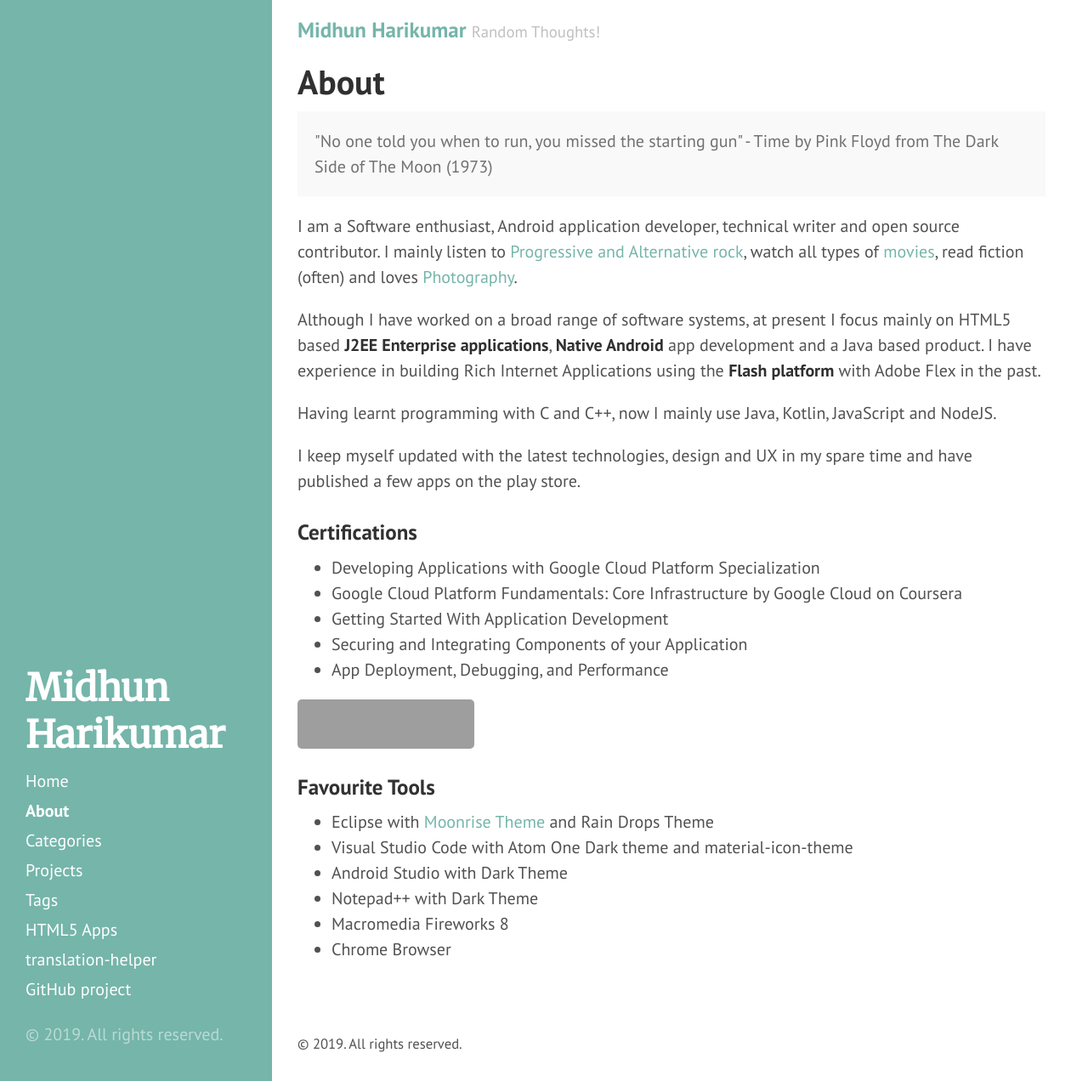
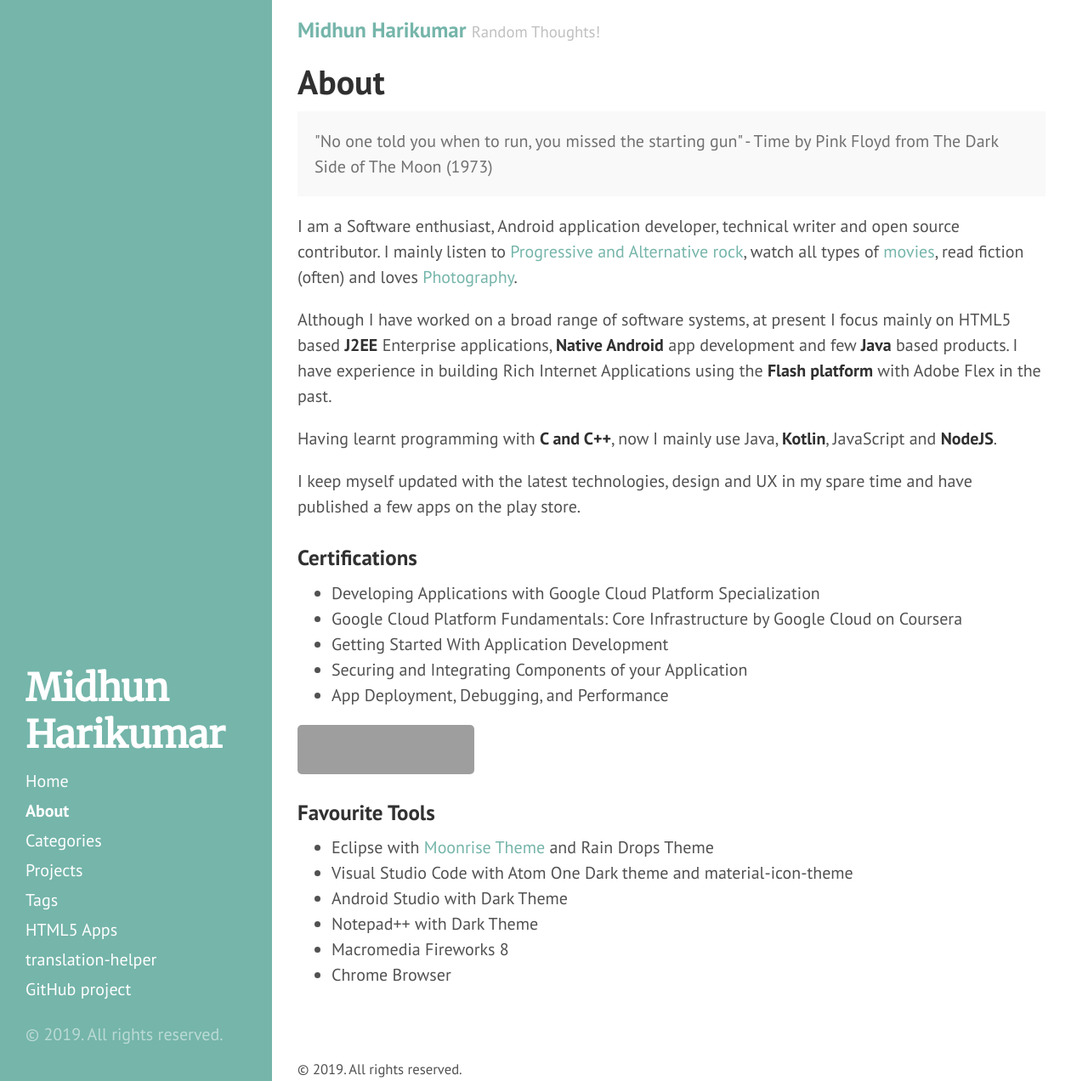
Before and after one commit to midhunhk/midhunhk.github.io, a Jekyll site: the page built from about.md, in a window 1280 px wide and 1272 px high. Shown: the whole window at 85% size. Built offline with Jekyll 4.4.1, drawn with Linux system fonts in a browser that asks for light colours; grey boxes are pictures that could not be loaded.

Commit message:
Update about.md

```diff
--- a/about.md
+++ b/about.md
@@ -9,9 +9,9 @@
 
 I am a Software enthusiast, Android application developer, technical writer and open source contributor. I mainly listen to [Progressive and Alternative rock](https://open.spotify.com/user/ot6rqwy1bx1yfubp08uvx264k), watch all types of [movies](https://www.imdb.com/user/ur30920712/?ref_=nb_usr_prof_0), read fiction (often) and loves [Photography](https://www.instagram.com/midhunhk).
 
-Although I have worked on a broad range of software systems, at present I focus mainly on HTML5 based **J2EE Enterprise applications**, **Native Android** app development and a Java based product. I have experience in building Rich Internet Applications using the **Flash platform** with Adobe Flex in the past.
+Although I have worked on a broad range of software systems, at present I focus mainly on HTML5 based **J2EE** Enterprise applications, **Native Android** app development and few **Java** based products. I have experience in building Rich Internet Applications using the **Flash platform** with Adobe Flex in the past.
 
-Having learnt programming with C and C++, now I mainly use Java, Kotlin, JavaScript and NodeJS.
+Having learnt programming with **C and C++**, now I mainly use Java, **Kotlin**, JavaScript and **NodeJS**.
 
 I keep myself updated with the latest technologies, design and UX in my spare time and have published a few apps on the play store.
 
```
